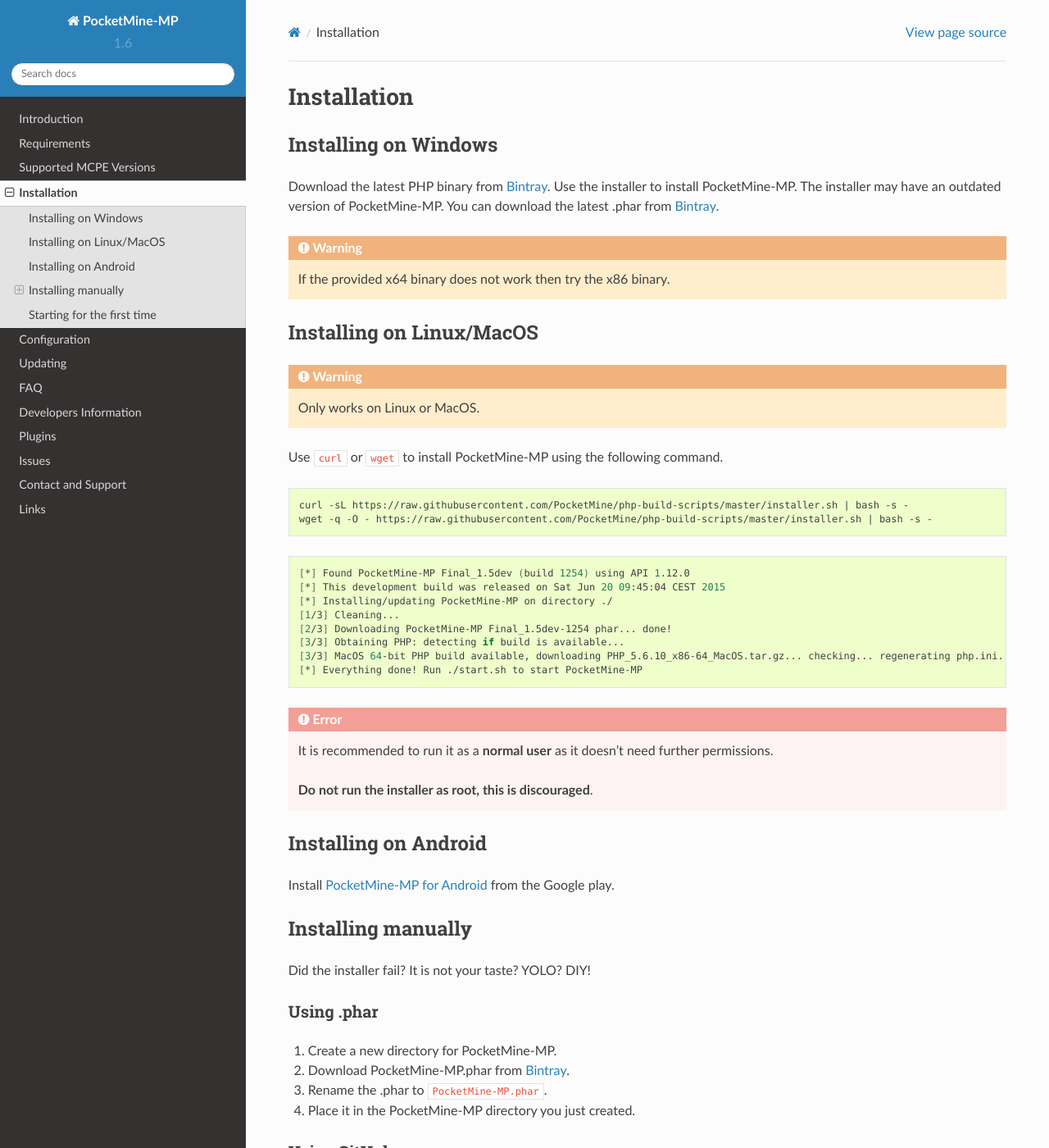
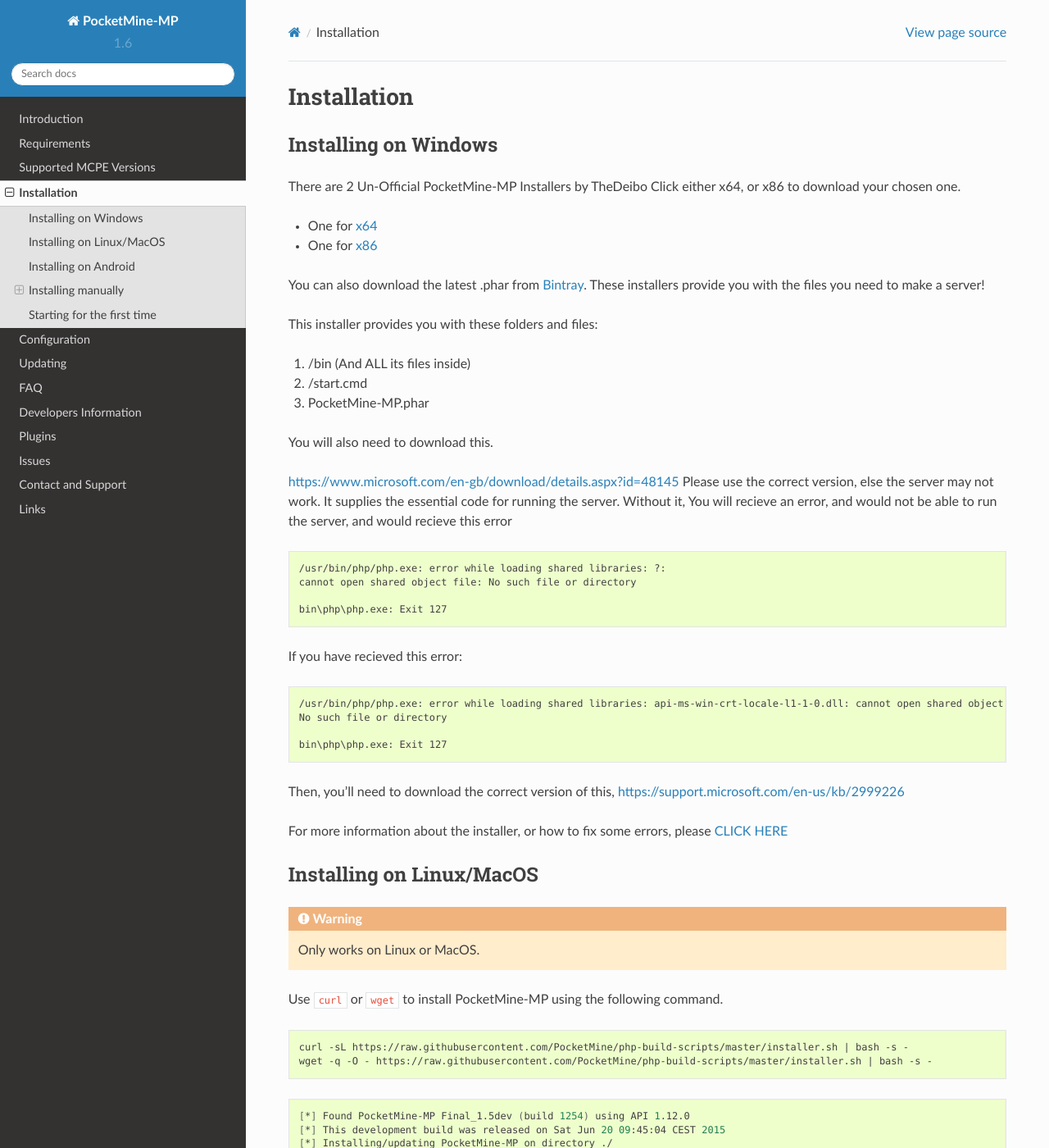
Before and after one commit to PocketMine/Documentation, a Sphinx documentation site: the page built from source/installation.rst, in a window 1280 px wide and 1400 px high. Shown: the whole window at 82% size. Built offline with Sphinx 7.4.7 and the Read the Docs theme 2.0.0, drawn with Linux system fonts in a browser that asks for light colours; some of the changed text lies outside the part shown.

Commit message:
Added Windows, and fixed broken links
As requested:
CHANGELOG:
 - Added Windows stuff
 - FIxed some typos
 - Fixed broken links

You may want to adjust it though xD

```diff
--- a/source/installation.rst
+++ b/source/installation.rst
@@ -6,13 +6,49 @@
 Installing on Windows
 ---------------------
 
-Download the latest PHP binary from `Bintray <Win-Bintray_>`_.
-Use the installer to install PocketMine-MP.
-The installer may have an outdated version of PocketMine-MP.
-You can download the latest .phar from `Bintray <Phar-Bintray_>`_.
+There are 2 Un-Official PocketMine-MP Installers by TheDeibo Click either x64, or x86 to download your chosen one.
 
-.. warning::
-    If the provided x64 binary does not work then try the x86 binary.
+- One for `x64 <https://github.com/thedeibo/Windows-PocketMine-MP/raw/master/PocketMine-MP-x64.exe>`_
+- One for `x86 <https://github.com/thedeibo/Windows-PocketMine-MP/raw/master/PocketMine-MP-x86.exe>`_
+You can also download the latest .phar from `Bintray <https://bintray.com/pocketmine/PocketMine/PocketMine-MP-phar/view#files>`_.
+These installers provide you with the files you need to make a server!
+
+This installer provides you with these folders and files:
+
+1. /bin (And ALL its files inside)
+2. /start.cmd
+3. PocketMine-MP.phar
+
+You will also need to download this.
+
+`https://www.microsoft.com/en-gb/download/details.aspx?id=48145 <https://www.microsoft.com/en-gb/download/details.aspx?id=48145>`_
+Please use the correct version, else the server may not work. It supplies the essential code for running the server. Without it, You will recieve an error, and would not be able to run the server, and would recieve this error
+
+.. code-block:: winerror1
+
+	/usr/bin/php/php.exe: error while loading shared libraries: ?:
+	cannot open shared object file: No such file or directory
+
+	bin\php\php.exe: Exit 127
+
+
+If you have recieved this error:
+
+.. code-block:: winerror2
+
+	/usr/bin/php/php.exe: error while loading shared libraries: api-ms-win-crt-locale-l1-1-0.dll: cannot open shared object file:
+	No such file or directory
+
+	bin\php\php.exe: Exit 127
+
+
+Then, you'll need to download the correct version of this, `https://support.microsoft.com/en-us/kb/2999226 <https://support.microsoft.com/en-us/kb/2999226>`_
+
+For more information about the installer, or how to fix some errors, please `CLICK HERE <https://forums.pocketmine.net/threads/pocketmine-1-6-php7-installer-windows.15493/>`_
+
+
+
+
 
 Installing on Linux/MacOS
 -------------------------
@@ -51,13 +87,13 @@
 Installing manually
 -------------------
 
-Did the installer fail? It is not your taste? YOLO? DIY!
+Did the installer fail? It is not your taste? You cah do it your self!
 
 Using .phar
 ~~~~~~~~~~~
 
 1. Create a new directory for PocketMine-MP.
-2. Download PocketMine-MP.phar from `Bintray <Phar-Bintray_>`_.
+2. Download PocketMine-MP.phar from `Bintray <https://bintray.com/pocketmine/PocketMine/PocketMine-MP-phar/view#files>`_.
 3. Rename the .phar to ``PocketMine-MP.phar``.
 4. Place it in the PocketMine-MP directory you just created.
 
@@ -111,16 +147,16 @@
 
 1. Downlad your flavor PHP binary.
 
-   * Windows `Bintray <Bintray_>`_
-   * MacOS `Bintray <PHP-Bintray_>`_
-   * CentOS `Bintray <PHP-Bintray_>`_
-   * Linux `Bintray <PHP-Bintray_>`_
-   * Linux ARM `Bintray <PHP-Bintray_>`_
-   * Android `Bintray <PHP-Bintray_>`_
-   * Raspbian `Bintray <PHP-Bintray_>`_
+   * Windows `Bintray <https://bintray.com/pocketmine/PocketMine/Windows-PHP-Binaries/view>`_
+   * MacOS `Bintray <https://bintray.com/pocketmine/PocketMine/Unix-PHP-Binaries/view#files>`_
+   * CentOS `Bintray <https://bintray.com/pocketmine/PocketMine/Unix-PHP-Binaries/view#files>`_
+   * Linux `Bintray <https://bintray.com/pocketmine/PocketMine/Unix-PHP-Binaries/view#files>`_
+   * Linux ARM `Bintray <https://bintray.com/pocketmine/PocketMine/Unix-PHP-Binaries/view#files>`_
+   * Android `Bintray <https://bintray.com/pocketmine/PocketMine/Unix-PHP-Binaries/view#files>`_
+   * Raspbian `Bintray <https://bintray.com/pocketmine/PocketMine/Unix-PHP-Binaries/view#files>`_
 
 2. Extract the PHP binary
-3. Download the `start.sh <https://raw.githubusercontent.com/PocketMine/PocketMine-MP/master/start.sh>`_
+3. Download the `start.sh <https://raw.githubusercontent.com/PocketMine/PocketMine-MP/master/start.sh>`_ (For Windows, it's `start.cmd <https://raw.githubusercontent.com/PocketMine/PocketMine-MP/master/start.cmd>`_)
 4. Make start.sh executable (chmod +x start.sh)
 
 Starting for the first time
@@ -230,7 +266,6 @@
 
 The server should have started now and you should be able to join.
 
-
 .. _Win-Bintray: https://bintray.com/pocketmine/PocketMine/Windows-PHP-Binaries/view#files
 .. _GitHub: https://github.com/PocketMine/PocketMine-MP/releases
 .. _PHP-Bintray: https://bintray.com/pocketmine/PocketMine/Unix-PHP-Binaries/view#files
```
Also changed, not shown: other parts of source/installation.rst (+7 -7 lines).
